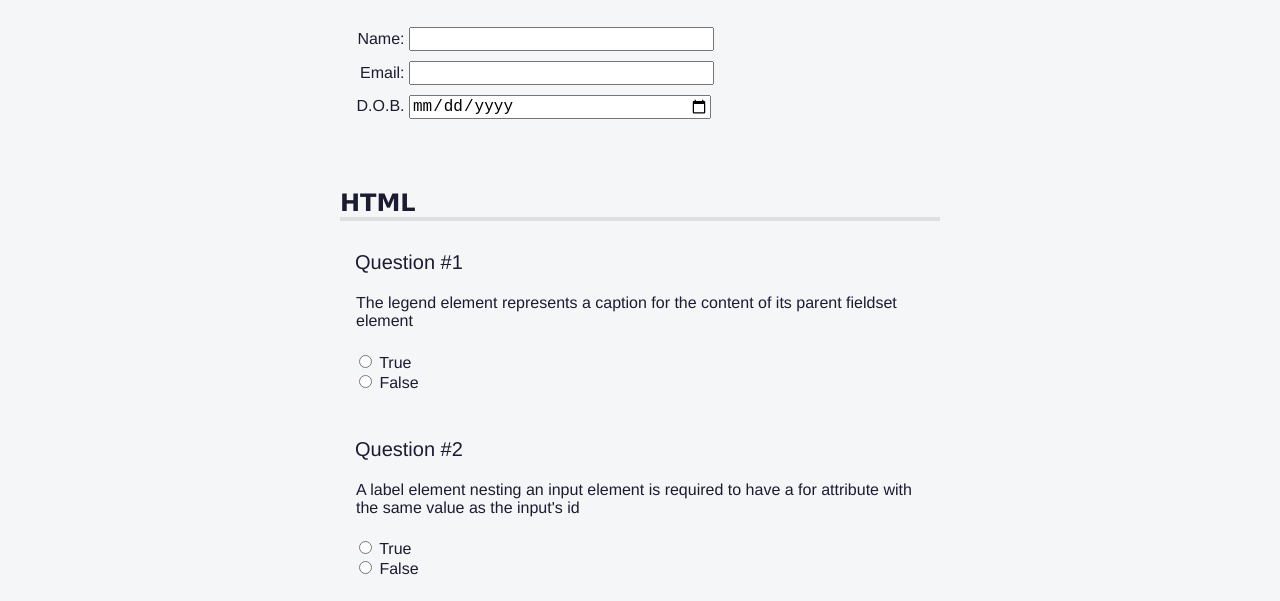
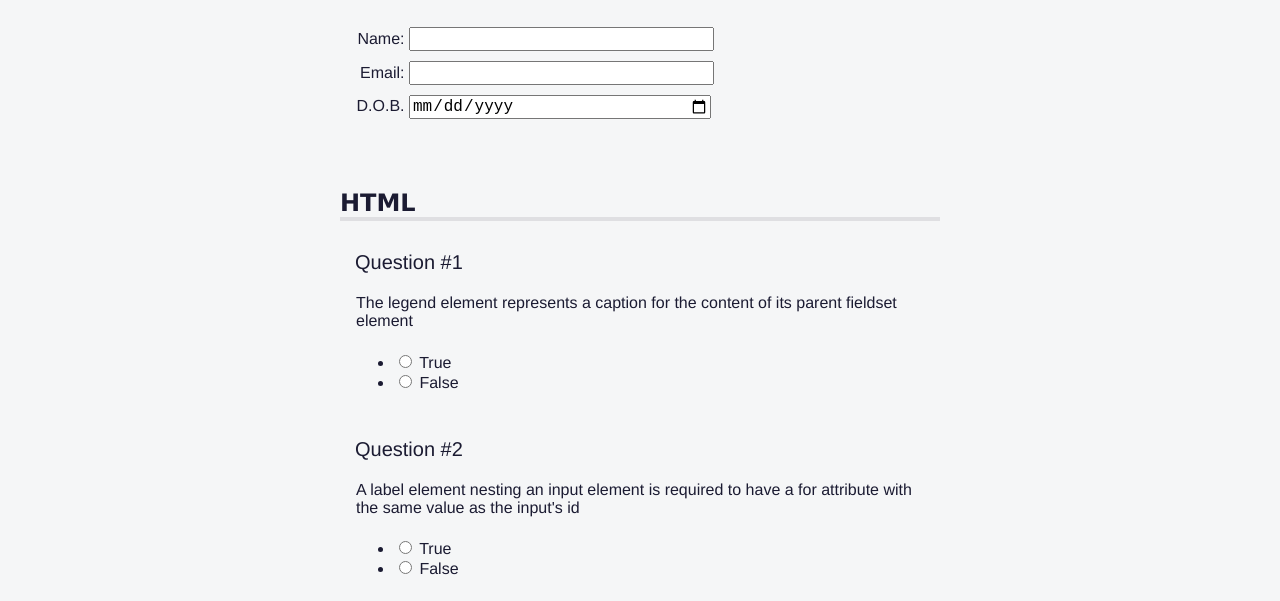
Before and after one commit to Adithyan72/HTML-CSS_Quiz, a plain HTML site: page index.html in a window 1280 px wide. Shown: the part 145-746 px from the top of the page. Drawn offline with Linux system fonts and the light colour scheme.

Commit message:
Update styles.css

```diff
--- a/styles.css
+++ b/styles.css
@@ -135,11 +135,6 @@ p::before {
   padding-bottom: 0;
 }
 
-.answers-list {
-  list-style: none;
-  padding: 0;
-}
-
 
 
 .sr-only {
```
